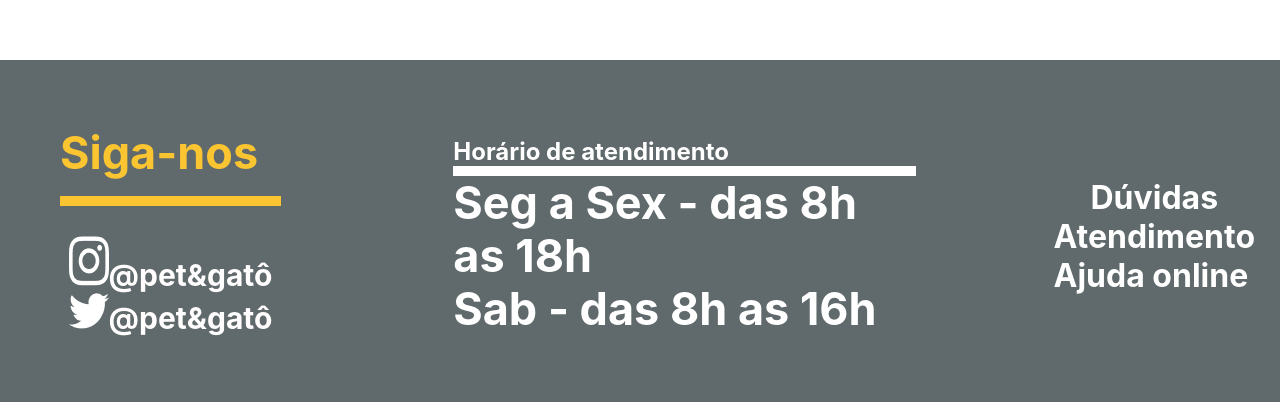
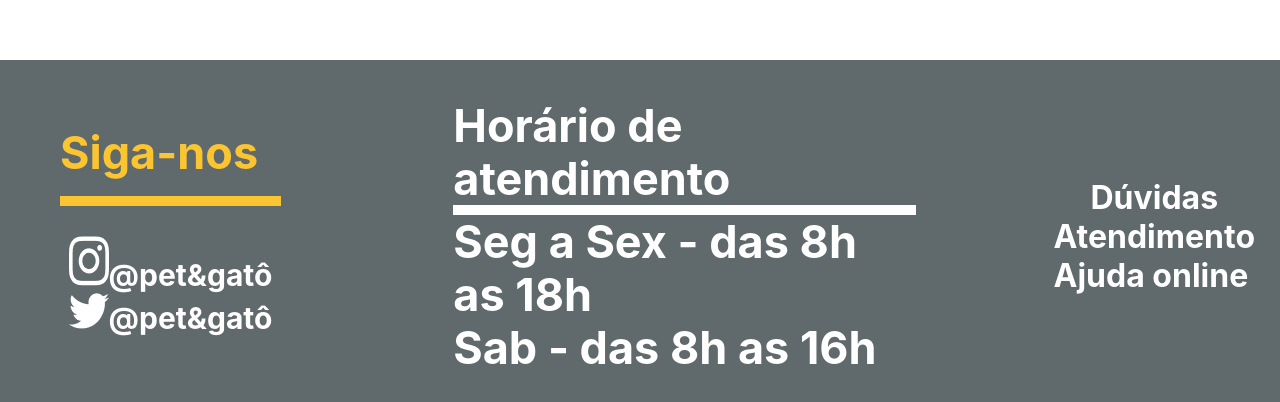
Before and after one commit to lucaxgomex/front-end-footer, a React (Create React App) app: page / in a window 1280 px wide. Shown: the part 1813-2215 px from the top of the page. Built offline with nearby package versions, Linux system fonts and the light colour scheme.

Commit message:
Sem alteração.

```diff
--- a/src/components/Footer/index.js
+++ b/src/components/Footer/index.js
@@ -24,7 +24,7 @@ class Footer extends Component {
 
                 <div id="group-2">
                 	<div className="schedule">
-                		<h2>Horário de atendimento</h2>
+                		<h1 id="attendance-title">Horário de atendimento</h1>
                 		<h1>Seg a Sex - das 8h as 18h</h1>
                 		<h1>Sab - das 8h as 16h</h1>
                 	</div>
--- a/src/components/Footer/style.css
+++ b/src/components/Footer/style.css
@@ -114,7 +114,7 @@
 	color: #ffffff;
 }
 
-#group-2 h2 {
+#group-2 #attendance-title {
 	border-bottom: 10px solid #ffffff;
 }
 
```
